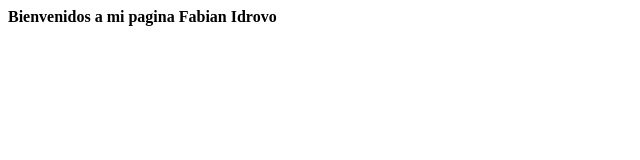
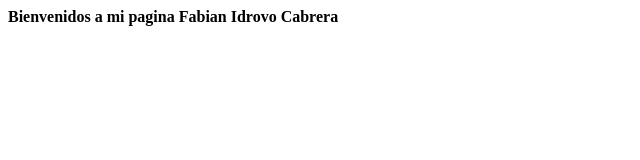
Before and after one commit to fabianidrovo/hyperblog, a plain HTML site: page Index.html in a window 1280 px wide. Shown: the full height of the page, 0-640 px from the left. Drawn offline with Linux system fonts and the light colour scheme.

Commit message:
Se actualizan cambios

```diff
--- a/Index.html
+++ b/Index.html
@@ -4,7 +4,11 @@
     <body>
 
         <b>
-            Bienvenidos a mi pagina Fabian Idrovo
+            <h>
+                Bienvenidos a mi pagina Fabian Idrovo Cabrera
+            </h>
+
         </b>
+
     </body>
 </html>
```
